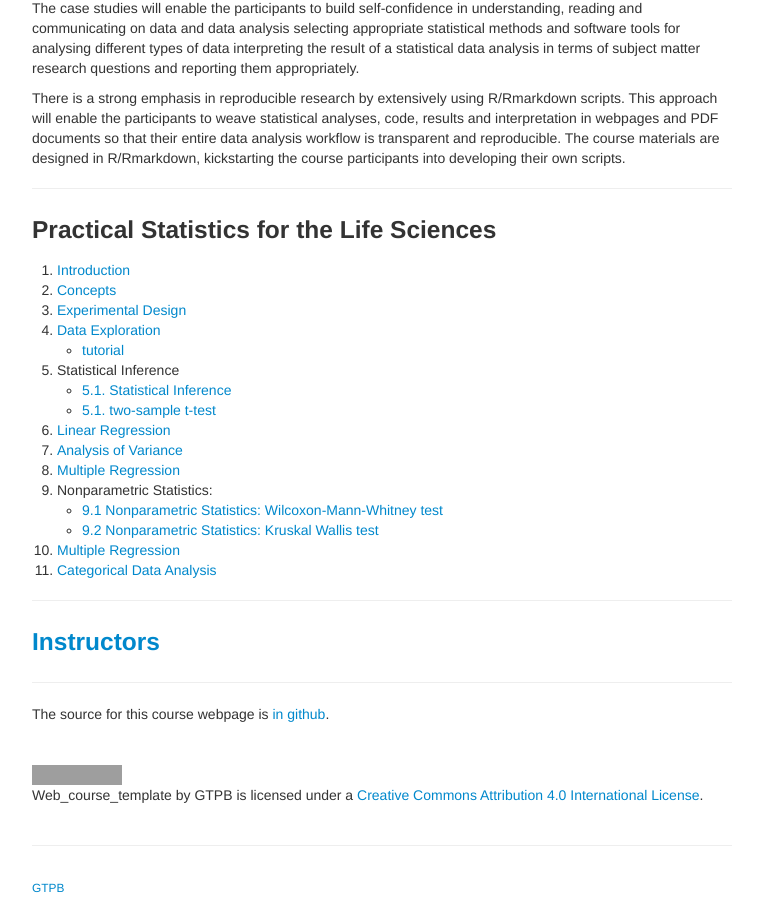
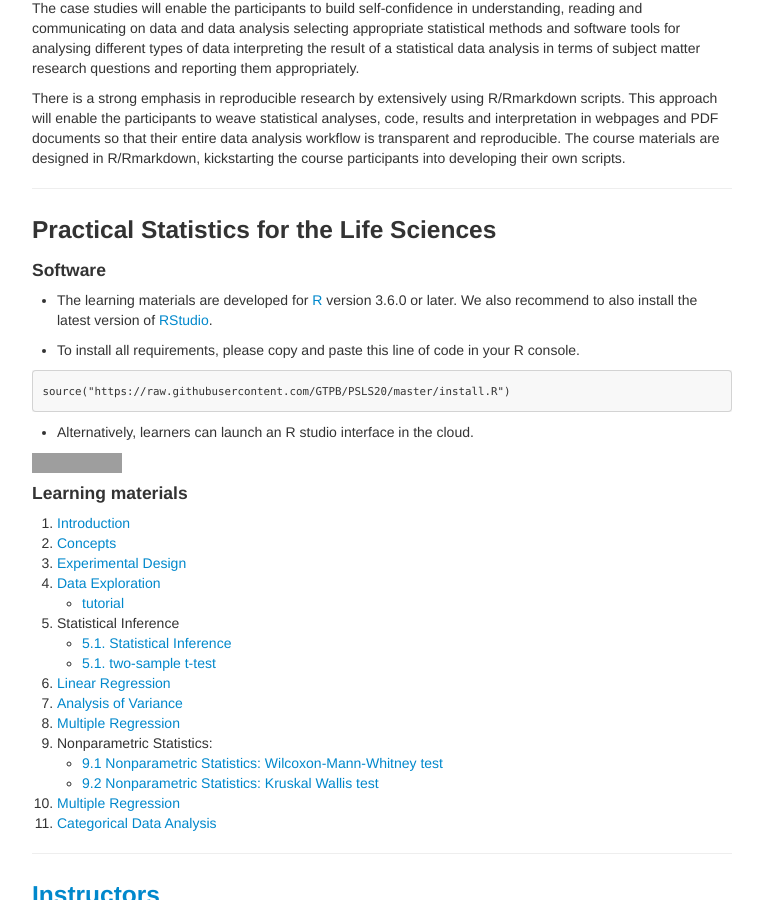
Before and after one commit to GTPB/PSLS20, a Jekyll site: the page built from index.md, in a window 1280 px wide and 900 px high, scrolled down 1041 px. Shown: the whole window, without its empty margins (258-1021 px from the left). Built offline with Jekyll 4.4.1, drawn with Linux system fonts in a browser that asks for light colours; grey boxes are pictures that could not be loaded.

Commit message:
software section

````diff
--- a/index.md
+++ b/index.md
@@ -65,6 +65,24 @@ There is a strong emphasis in reproducible research by extensively using R/Rmark
 
 ### Practical Statistics for the Life Sciences
 
+#### Software
+
+- The learning materials are developed for [R](https://www.r-project.org/) version 3.6.0 or later. We also recommend to also install the latest version of [RStudio](https://www.rstudio.com/products/rstudio/download/).
+
+- To install all requirements, please copy and paste this line of code in your R console.
+
+```
+source("https://raw.githubusercontent.com/GTPB/PSLS20/master/install.R")
+```
+
+- Alternatively, learners can launch an R studio interface in the cloud.
+
+[![Binder](http://mybinder.org/badge.svg)](http://mybinder.org/v2/gh/GTPB/PSLS20/master?urlpath=rstudio)
+
+
+
+#### Learning materials
+
 1. [Introduction](pages/01-intro.html)
 2. [Concepts](pages/02-concepts.html)
 3. [Experimental Design](pages/03-experimentalDesign.html)
````
